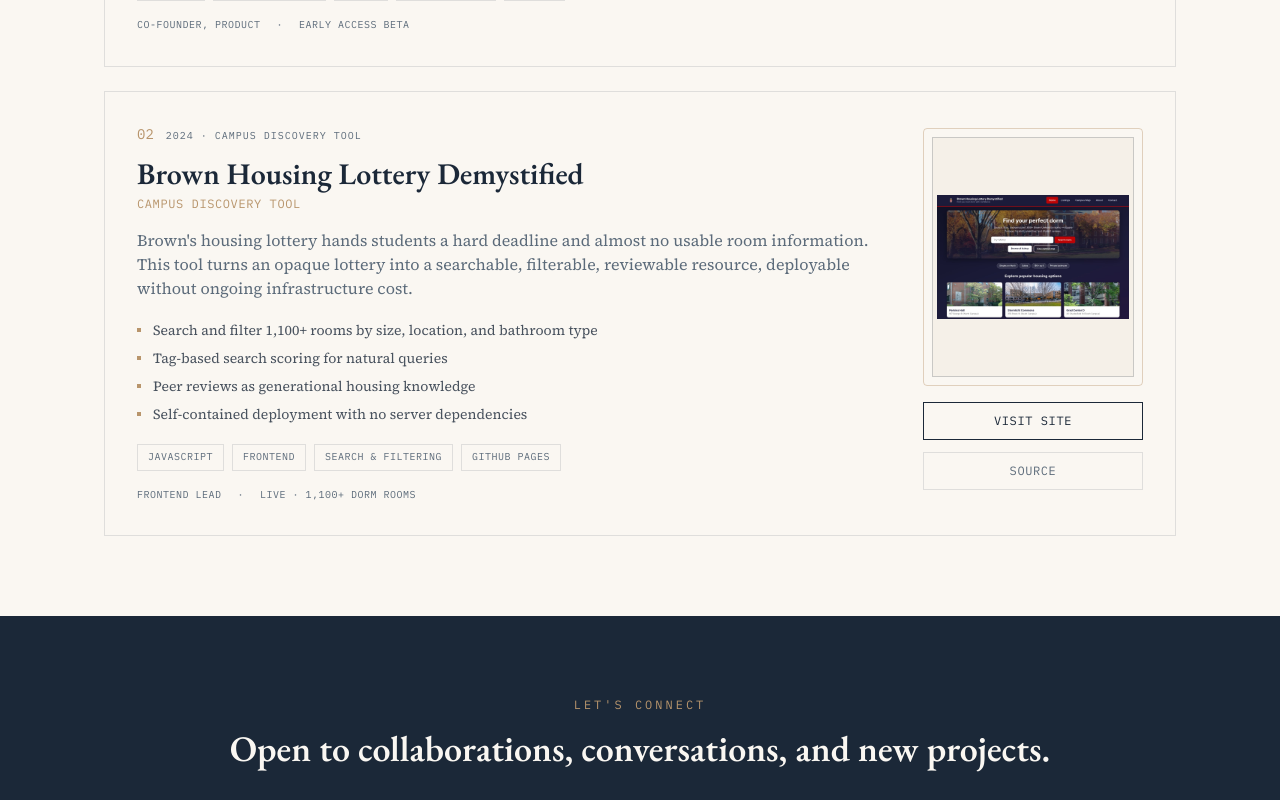
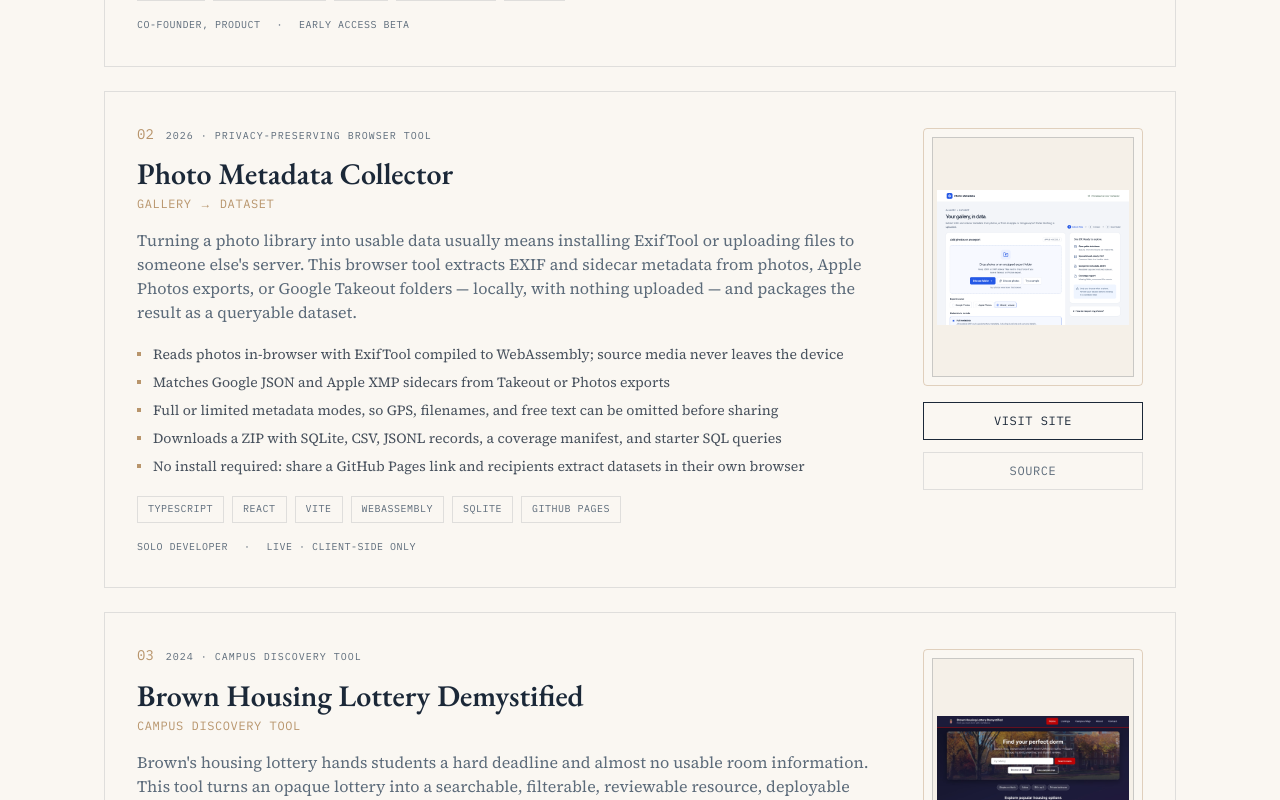
Before and after one commit to kkam717/kian-kamshad-portfolio, a Next.js app: page / in a window 1280 px wide. Shown: the part 2100-2900 px from the top of the page. Built offline with nearby package versions, Linux system fonts and the light colour scheme.

Commit message:
Add Photo Metadata Collector to featured portfolio projects.
Co-authored-by: Cursor <cursoragent@cursor.com>

```diff
--- a/src/data/projects.ts
+++ b/src/data/projects.ts
@@ -45,6 +45,34 @@ export const projects: Project[] = [
       alt: "Trace app profile screen showing visited countries map, travel stats, and top spots",
       width: 470,
       height: 1024,
+    },
+    featured: true,
+  },
+  {
+    slug: "gallery-extraction",
+    title: "Photo Metadata Collector",
+    subtitle: "Gallery → Dataset",
+    year: "2026",
+    type: "Privacy-preserving browser tool",
+    role: "Solo developer",
+    status: "Live · client-side only",
+    description:
+      "Turning a photo library into usable data usually means installing ExifTool or uploading files to someone else's server. This browser tool extracts EXIF and sidecar metadata from photos, Apple Photos exports, or Google Takeout folders — locally, with nothing uploaded — and packages the result as a queryable dataset.",
+    highlights: [
+      "Reads photos in-browser with ExifTool compiled to WebAssembly; source media never leaves the device",
+      "Matches Google JSON and Apple XMP sidecars from Takeout or Photos exports",
+      "Full or limited metadata modes, so GPS, filenames, and free text can be omitted before sharing",
+      "Downloads a ZIP with SQLite, CSV, JSONL records, a coverage manifest, and starter SQL queries",
+      "No install required: share a GitHub Pages link and recipients extract datasets in their own browser",
+    ],
+    skills: ["TypeScript", "React", "Vite", "WebAssembly", "SQLite", "GitHub Pages"],
+    liveUrl: "https://kkam717.github.io/gallery-extraction/",
+    githubUrl: "https://github.com/kkam717/gallery-extraction",
+    image: {
+      src: "/projects/gallery-extraction.png",
+      alt: "Photo Metadata Collector homepage with local folder drop zone and export options",
+      width: 1280,
+      height: 900,
     },
     featured: true,
   },
```
Also changed, not shown: public/projects/gallery-extraction.png (added).
